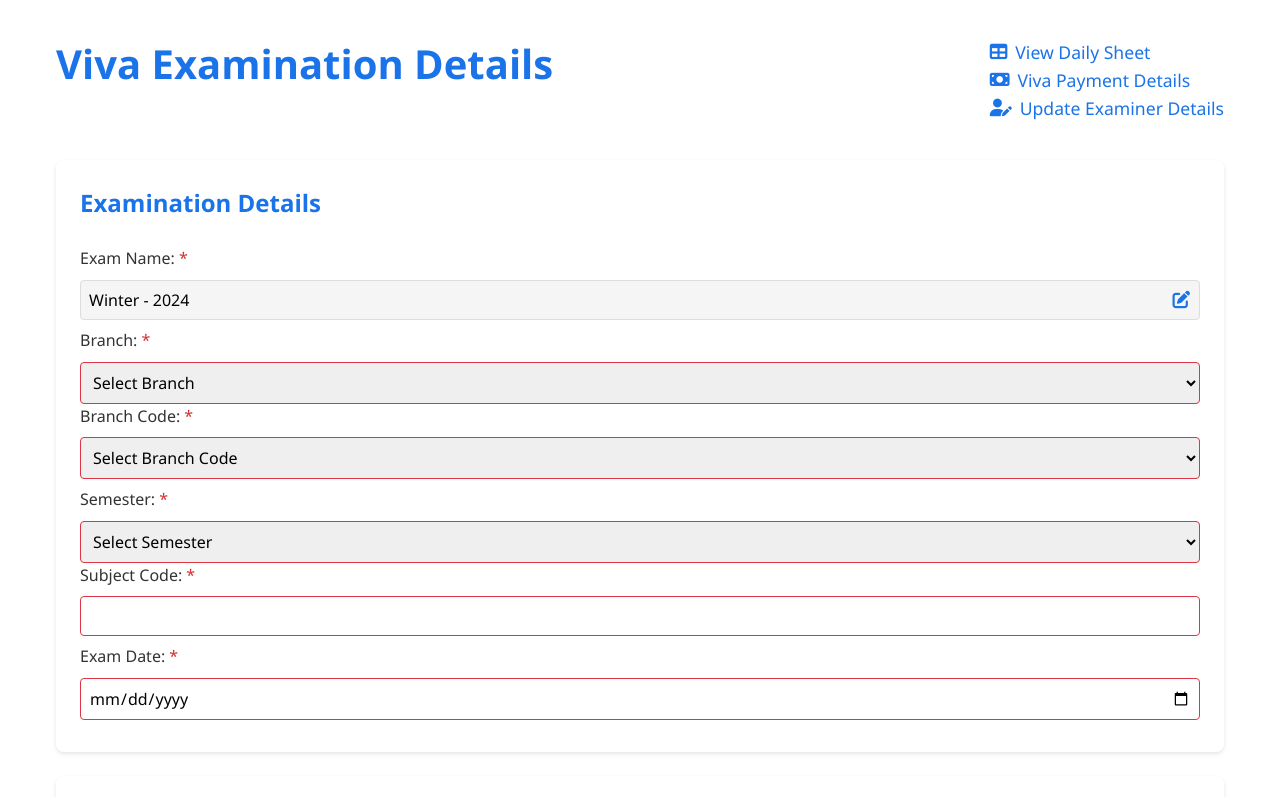
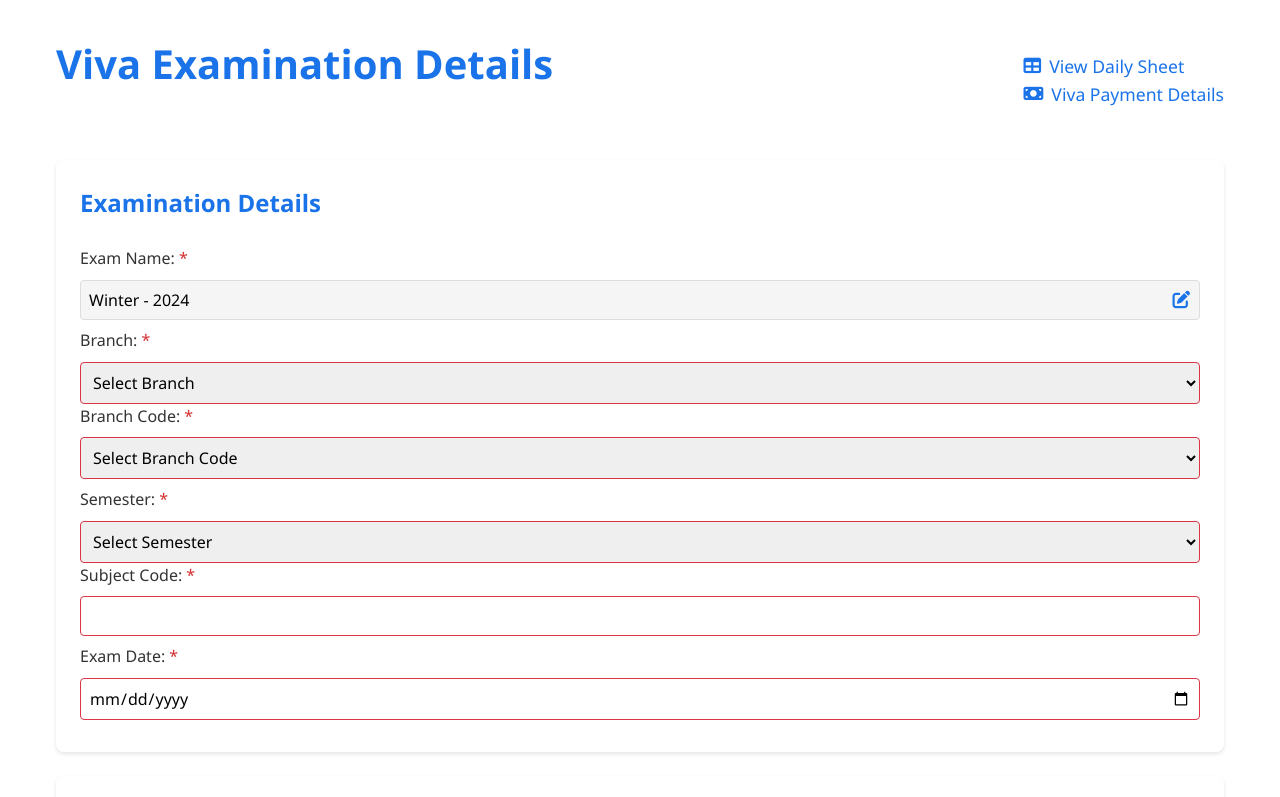
Before and after one commit to Pratik-Gohel/Viva_management, a website: page index.html in a window 1280 px wide. Shown: the top 797 px of the page. Drawn offline with Linux system fonts and the light colour scheme.

Commit message:
Update index.html

```diff
--- a/index.html
+++ b/index.html
@@ -18,9 +18,9 @@
                 <a href="viva-payment.html" class="nav-link">
                     <i class="fas fa-money-bill"></i> Viva Payment Details
                 </a>
-                <a href="update-examiner.html" class="nav-link">
+                <!-- <a href="update-examiner.html" class="nav-link">
                     <i class="fas fa-user-edit"></i> Update Examiner Details
-                </a>
+                </a> -->
             </nav>
         </div>
         <form id="vivaForm">
```
